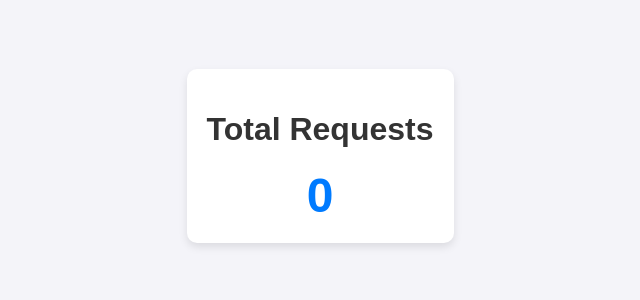
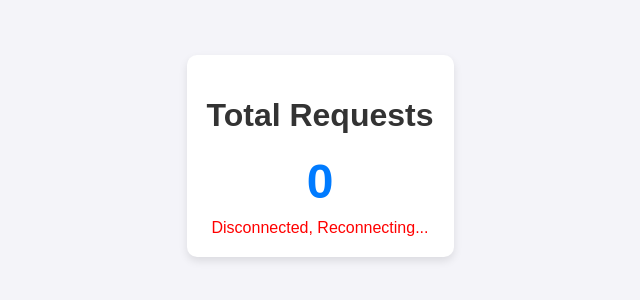
Before and after one commit to watson-xd6/rest-api-all, a website: page public/monitor/monitor.html in a window 1280 px wide. Shown: the part 244-544 px from the top of the page, without its empty margins (320-960 px from the left). Drawn offline with Linux system fonts and the light colour scheme; no server answers.

Commit message:
Baru pokoknya

```diff
--- a/public/monitor/monitor.html
+++ b/public/monitor/monitor.html
@@ -31,23 +31,36 @@
             font-weight: bold;
             color: #007bff;
         }
+        #status {
+            margin-top: 10px;
+            font-size: 1rem;
+        }
     </style>
 </head>
 <body>
     <div class="monitor-container">
         <h1>Total Requests</h1>
         <div id="total-requests">0</div>
+        <div id="status">Connected</div>
     </div>
 
     <script>
         const eventSource = new EventSource("/monitor");
+        const statusEl = document.getElementById("status");
+
+        eventSource.onopen = () => {
+            statusEl.textContent = "Connected";
+            statusEl.style.color = "green";
+        };
+
         eventSource.onmessage = (event) => {
             const data = JSON.parse(event.data);
             document.getElementById("total-requests").textContent = data.totalRequests;
         };
+
         eventSource.onerror = () => {
-            console.error("Failed to connect to SSE endpoint.");
-            eventSource.close();
+            statusEl.textContent = "Disconnected, Reconnecting...";
+            statusEl.style.color = "red";
         };
     </script>
 </body>
```
